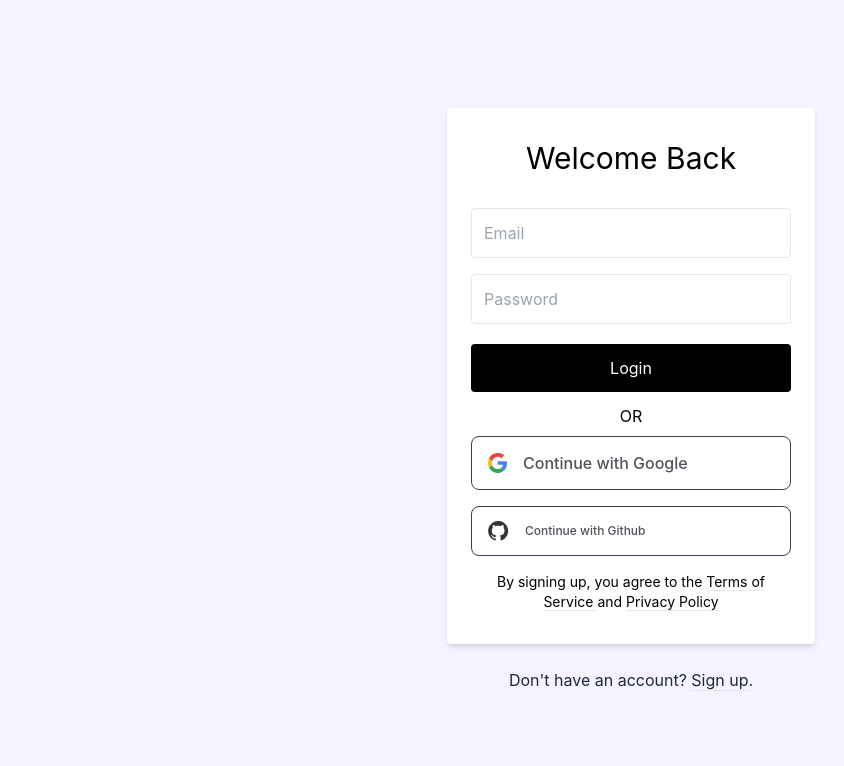
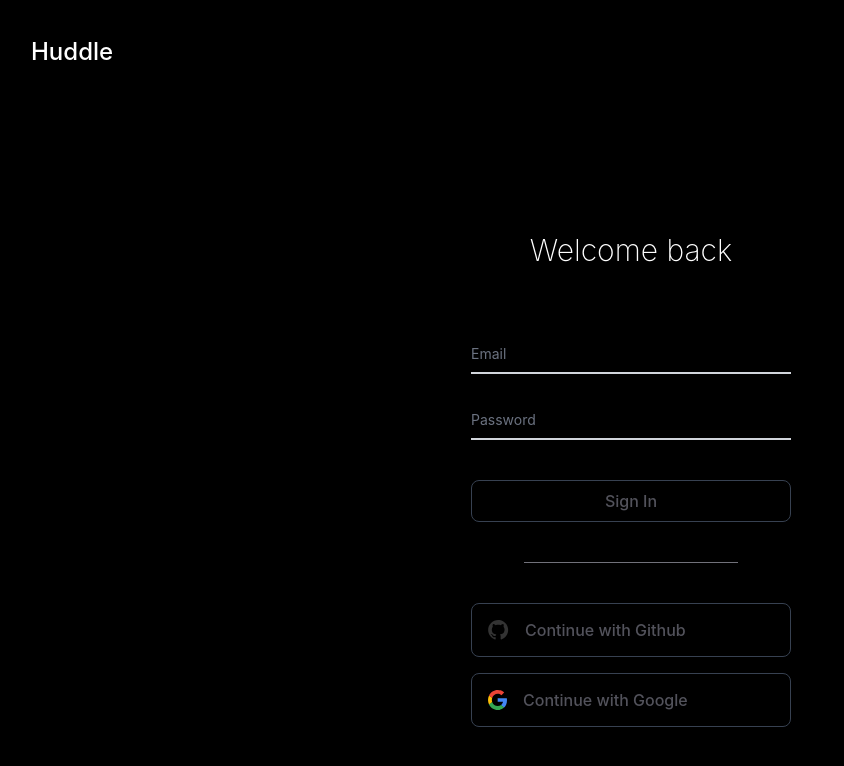
Before and after one commit to dallenpyrah/Huddle, a Next.js app: page /login in a window 1280 px wide. Shown: the top 766 px of the page, without its empty margins (9-853 px from the left). Built offline with nearby package versions, Linux system fonts and the light colour scheme; no server answers; what inversify would draw is missing.

Commit message:
Changing login page to align with new styling guideline

```diff
--- a/pages/login.tsx
+++ b/pages/login.tsx
@@ -1,58 +1,76 @@
 import React, { useEffect } from 'react'
-import LoginForm from '../src/auth/components/LoginForm'
-import LoginWithGoogleButton from '../src/auth/components/AuthenticationWithGoogleButton'
-import LoginWithGithubButton from '../src/auth/components/AuthenticateWithGithubButton'
 import { useRouter } from 'next/router'
 import { useAuth } from '../src/auth/contexts/AuthUserContext'
+import FlexColHuddleTitle from '../src/home/components/cols/FlexColHuddleTitle'
+import LoginInputField from '../src/auth/components/LoginInputField'
+import UserSignUpModel from '../src/auth/models/UserSignUpModel'
+import AuthenticateWithGithubButton from '../src/auth/components/AuthenticateWithGithubButton'
+import AuthenticateWithGoogleButton from '../src/auth/components/AuthenticationWithGoogleButton'
 
 export default function LoginPage (): JSX.Element {
-  const [errorMessage, setErrorMessage] = React.useState('')
+  const [isValid, setIsValid] = React.useState(false)
+  const [message, setMessage] = React.useState('')
   const { authUser, loading } = useAuth()
   const router = useRouter()
+  const [inputGroup, setInputGroup] = React.useState<UserSignUpModel>({
+    firstName: '',
+    lastName: '',
+    email: '',
+    password: '',
+    confirmPassword: '',
+    position: '',
+    company: ''
+  })
+
+  const handleChange = (event: React.FormEvent<HTMLInputElement>): void => {
+    const { name, value } = event.currentTarget
+    setInputGroup({ ...inputGroup, [name]: value })
+  }
 
   useEffect(() => {
     if (!loading && authUser !== null) {
       void router.push('/dashboard')
     }
-  }, [authUser, loading])
+
+    if (inputGroup.email.length > 0 && inputGroup.password.length > 0) {
+      setIsValid(true)
+    } else {
+      setIsValid(false)
+    }
+  }, [authUser, loading, inputGroup])
 
   if (!loading && authUser === null) {
     return (
-            <div className="flex bg-violet-50 h-screen w-screen justify-evenly items-center">
-                <div className="bg-grey-lighter min-h-screen flex flex-col">
-                    <div className="container max-w-sm mx-auto flex-1 flex flex-col items-center justify-center px-2">
-                        <div className="bg-white px-6 py-8 rounded shadow-md text-black w-full">
-                            <h1 className="mb-8 text-3xl text-center">Welcome Back</h1>
-                            <LoginForm errorMessage={errorMessage} setErrorMessage={setErrorMessage}/>
-                            <h6 className='text-center m-2'>
-                                OR
-                            </h6>
-                            <div>
-                                <LoginWithGoogleButton passErrorMessage={setErrorMessage}/>
-                                <LoginWithGithubButton passErrorMessage={setErrorMessage}/>
+        <div className="h-screen bg-black max-h-screen">
+            <div className="flex flex-row w-screen justify-between">
+                <FlexColHuddleTitle/>
+            </div>
+            <div className="flex flex-row w-screen justify-center items-center my-32">
+                <div className="flex basis-1/4 mx-5 justify-center">
+                    <div className="w-full">
+                        <div className="text-white text-center mb-16 font-extralight text-3xl">Welcome back</div>
+                        <form className="">
+                            {message !== '' && <p className="text-red-500 text-sm text-center mb-10">{message}</p>}
+                            <LoginInputField label={'Email'} type={'email'} name={'email'} autoComplete={'off'}
+                                             handleChange={handleChange}/>
+                            <LoginInputField label={'Password'} type={'password'} name={'password'} autoComplete={'off'}
+                                             handleChange={handleChange}/>
+                            <button aria-label="Login" role="button"
+                                    className="focus:outline-none justify-center hover:text-zinc-600 focus:ring-2 focus:ring-offset-1 focus:ring-zinc-700 py-2 px-4 border rounded-lg border-gray-700 flex items-center w-full mt-10">
+                                <p className="text-base font-medium text-zinc-600">Sign In</p>
+                            </button>
+                            <hr className="mt-10 mb-6 w-2/3 mx-auto bg-green-300"/>
+                            <div className="flex flex-row justify-center my-4">
+                                <AuthenticateWithGithubButton setMessage={setMessage}/>
                             </div>
-                            <div className="text-center text-sm text-grey-dark mt-4">
-                                By signing up, you agree to the <a
-                                className="no-underline border-b border-grey-dark text-grey-dark"
-                                href="#">
-                                Terms of Service </a> and <a
-                                className="no-underline border-b border-grey-dark text-grey-dark"
-                                href="#">
-                                Privacy Policy
-                            </a>
+                            <div className="flex flex-row justify-center my-4">
+                                <AuthenticateWithGoogleButton setMessage={setMessage}/>
                             </div>
-                        </div>
-
-                        <div className="text-grey-dark mt-6">
-                            {/* eslint-disable-next-line react/no-unescaped-entities */}
-                            Don't have an account? <a className="no-underline border-b border-blue text-blue"
-                                                      href="../signup/">
-                            Sign up
-                        </a>.
-                        </div>
+                        </form>
                     </div>
                 </div>
             </div>
+        </div>
     )
   } else {
     return (
--- a/src/auth/components/AuthenticateWithGithubButton.tsx
+++ b/src/auth/components/AuthenticateWithGithubButton.tsx
@@ -33,7 +33,7 @@ export default function AuthenticateWithGithubButton (props: IAuthenticationButt
                   fill="#333333"
               />
           </svg>
-          <p className="text-base font-medium ml-4 text-zinc-600 text-xs">Continue with Github</p>
+          <p className="text-base font-medium ml-4 text-zinc-600">Continue with Github</p>
       </button>
   )
 }
--- a/src/auth/components/FirstSignUpPhase.tsx
+++ b/src/auth/components/FirstSignUpPhase.tsx
@@ -1,6 +1,6 @@
 import React from 'react'
 import SignUpFirstAndLastNameQuestion from './SignUpFirstAndLastNameQuestion'
-import TransparentInputField from '../../utils/components/TransparentInputField'
+import TransparentInputField from './SignUpInputField'
 import { ISignUpPhaseProps } from '../interfaces/ISignUpPhaseProps'
 import AuthenticateWithGithubButton from './AuthenticateWithGithubButton'
 import AuthenticateWithGoogleButton from './AuthenticationWithGoogleButton'
--- /dev/null
+++ b/src/auth/components/LoginInputField.tsx
@@ -0,0 +1,30 @@
+import React from 'react'
+import ITransparentInputFieldProps from '../../utils/interfaces/ITransparentInputFieldProps'
+
+const loginInputField = (props: ITransparentInputFieldProps): JSX.Element => {
+  return (
+        <div className="relative z-0 mb-6 w-full group">
+            <input type={props.type} name={props.name}
+                   onInput={(event) => {
+                     props.handleChange(event)
+                   }}
+                   autoComplete={props.autoComplete}
+                   id="floating_name"
+                   className={`block py-2.5 px-0 w-full text-sm text-zinc-600 bg-transparent border-0 border-b-2 appearance-none focus:outline-none focus:ring-0 peer
+                 border-gray-300 focus:border-green-300`}
+                   placeholder=" " required/>
+
+            <label htmlFor="floating_name"
+                   className={`peer-focus:font-medium absolute text-sm
+                  dark:text-gray-400 duration-300
+                   transform -translate-y-7 scale-75 top-3
+                    -z-10 origin-[0] peer-focus:left-0
+                    peer-placeholder-shown:scale-100
+                     peer-placeholder-shown:translate-y-0 peer-focus:scale-75 peer-focus:-translate-y-7 peer-focus:text-green-300 text-gray-500`}>
+                {props.label}
+            </label>
+        </div>
+  )
+}
+
+export default loginInputField
--- a/src/auth/components/SecondSignUpPhase.tsx
+++ b/src/auth/components/SecondSignUpPhase.tsx
@@ -1,6 +1,6 @@
 import { ISignUpPhaseProps } from '../interfaces/ISignUpPhaseProps'
 import React from 'react'
-import TransparentInputField from '../../utils/components/TransparentInputField'
+import TransparentInputField from './SignUpInputField'
 import { SignUpWelcomeMessage } from './SignUpWelcomeMessage'
 import { useRouter } from 'next/router'
 import { appContainer } from '../../../inversify/container'
--- a/src/utils/components/TransparentInputField.tsx
+++ b/src/auth/components/SignUpInputField.tsx
@@ -1,13 +1,13 @@
 import React, { useEffect } from 'react'
-import ITransparentInputFieldProps from '../interfaces/ITransparentInputFieldProps'
+import ITransparentInputFieldProps from '../../utils/interfaces/ITransparentInputFieldProps'
 import { appContainer } from '../../../inversify/container'
-import { IUserSignUpUtility } from '../../auth/interfaces/IUserSignUpUtility'
+import { IUserSignUpUtility } from '../interfaces/IUserSignUpUtility'
 import { TYPES } from '../../../inversify/types'
-import { PhaseValidityModel } from '../../auth/models/PhaseValidityModel'
+import { PhaseValidityModel } from '../models/PhaseValidityModel'
 
 const userSignUpUtility = appContainer.get<IUserSignUpUtility>(TYPES.UserSignUpUtility)
 
-const transparentInputField = (props: ITransparentInputFieldProps): JSX.Element => {
+const signUpInputField = (props: ITransparentInputFieldProps): JSX.Element => {
   const [message, setMessage] = React.useState('')
   const [isValid, setIsValid] = React.useState(true)
   const labelClass = isValid ? 'peer-focus:text-green-300 text-gray-500' : 'peer-focus:text-red-400 text-red-300'
@@ -79,4 +79,4 @@ const transparentInputField = (props: ITransparentInputFieldProps): JSX.Element
   )
 }
 
-export default transparentInputField
+export default signUpInputField
--- a/src/auth/styles/auth.css
+++ /dev/null
@@ -1,3 +0,0 @@
-.text-red-500 {
-    color: #f56565;
-}
--- a/src/home/components/cols/FlexColHeaderLinks.tsx
+++ b/src/home/components/cols/FlexColHeaderLinks.tsx
@@ -8,6 +8,7 @@ const flexColHeaderLinks = (): JSX.Element => {
               <HeaderLink title={'API'} navigateTo={'https://github.com/dallenpyrah/HuddleAPI'}/>
               <HeaderLink title={'Dashboard'} navigateTo={'/dashboard'}/>
               <HeaderLink title={'About'} navigateTo={'/about'}/>
+              <HeaderLink title={'Login'} navigateTo={'/login'}/>
           </div>
       </div>
   )
--- a/styles/globals.css
+++ b/styles/globals.css
@@ -35,3 +35,9 @@ input:-webkit-autofill {
   -webkit-text-fill-color: rgb(107 114 128) !important;
   -webkit-text-size-adjust: 100%;
 }
+
+hr {
+  height: 0;
+  border: 0;
+  border-top: 1px solid #71717a;
+}
```
